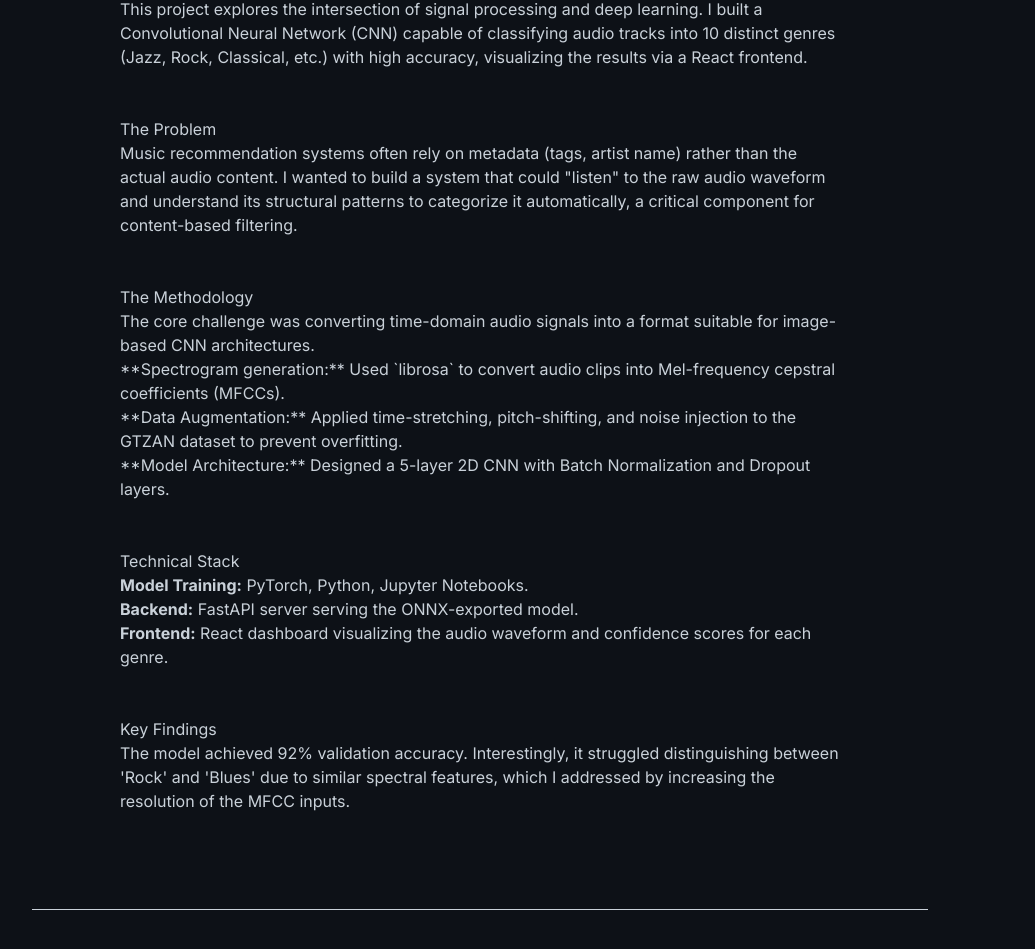
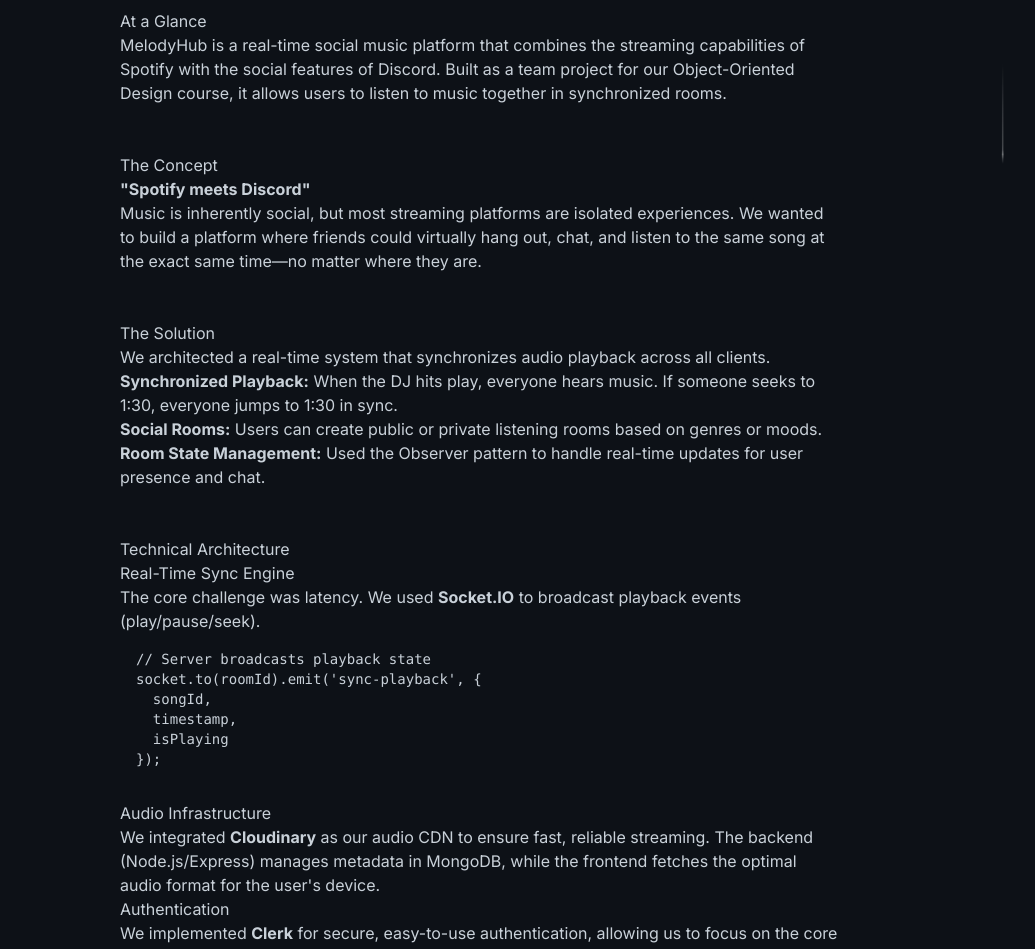
Before and after one commit to aabhiyann/portfolio-abhiyan, a React (Vite) app: page /case-studies/melodyhub in a window 1280 px wide. Shown: the part 1394-2343 px from the top of the page, without its empty margins (160-1195 px from the left). Built offline with nearby package versions, Linux system fonts and the light colour scheme.

Commit message:
fix: consistency audit for all 4 case studies and project links

```diff
--- a/src/App.tsx
+++ b/src/App.tsx
@@ -22,6 +22,9 @@
   () => import("./pages/case-studies/TalkifyDocs"),
 );
 const MelodyHubCaseStudy = lazy(() => import("./pages/case-studies/MelodyHub"));
+const AudioClassificationCaseStudy = lazy(
+  () => import("./pages/case-studies/AudioClassification"),
+);
 const NotFound = lazy(() => import("./pages/NotFound"));
 
 function App() {
@@ -58,6 +61,10 @@
                   path="/case-studies/melodyhub"
                   element={<MelodyHubCaseStudy />}
                 />
+                <Route
+                  path="/case-studies/audio-classification"
+                  element={<AudioClassificationCaseStudy />}
+                />
                 <Route path="*" element={<NotFound />} />
               </Routes>
             </AnimatePresence>
--- a/src/data/Projects.ts
+++ b/src/data/Projects.ts
@@ -42,11 +42,9 @@
     image: "/Images/projects/infrasight.png",
     category: "ML/AI",
     featured: true,
-    stats: [
-      { label: "Status", value: "Live" },
-      { label: "Architecture", value: "Microservice" },
-    ],
+    stats: [{ label: "Architecture", value: "Microservice" }],
     badges: ["Production", "ML"],
+    caseStudyUrl: "/case-studies/infrasight",
   },
   {
     id: "talkifydocs",
@@ -82,23 +80,25 @@
       { label: "Vs Transfer", value: "+26%" },
     ],
     badges: ["Deep Learning", "Research"],
+    caseStudyUrl: "/case-studies/audio-classification",
   },
   {
     id: "melodyhub",
     title: "MelodyHub",
     description:
-      "A Spotify-inspired music streaming platform with real-time playback and playlist management.",
-    tech: ["React", "Node.js", "MongoDB", "Socket.io"],
-    live: "https://melodyhub.vercel.app",
+      "Real-time social music platform with synchronized playback. Built with Socket.IO, React, and Clerk.",
+    tech: ["React", "Node.js", "Socket.IO", "MongoDB", "Clerk"],
+    live: "https://udaymelodyhhub.vercel.app/",
     github: "https://github.com/aabhiyann/MelodyHub",
     image: "/Images/projects/melodyhub.png",
-    category: "Full-Stack",
-    featured: false,
+    category: "Full Stack",
+    featured: true,
     stats: [
-      { label: "Users", value: "500+" },
-      { label: "Uptime", value: "99.9%" },
+      { label: "Type", value: "Team Project" },
+      { label: "Feature", value: "Real-Time Sync" },
     ],
-    badges: ["Web App", "Streaming"],
+    badges: ["Socket.IO", "Team Work"],
+    caseStudyUrl: "/case-studies/melodyhub",
   },
   {
     id: "disease-prediction",
--- /dev/null
+++ b/src/pages/case-studies/AudioClassification.tsx
@@ -0,0 +1,161 @@
+import React from "react";
+import CaseStudyLayout from "../../components/CaseStudyLayout";
+
+const AudioClassificationCaseStudy: React.FC = () => {
+  return (
+    <CaseStudyLayout
+      title="Audio Classification CNN"
+      subtitle="Deep learning research: Training a custom CNN from scratch to outperform transfer learning by 26%."
+      heroImage="https://images.unsplash.com/photo-1511671782779-c97d3d27a1d4?w=1600&h=900&fit=crop&q=80"
+      tags={["TensorFlow", "Keras", "Deep Learning", "Research"]}
+      stats={[
+        { label: "Accuracy", value: "92%" },
+        { label: "Improvement", value: "+26%" },
+        { label: "Architecture", value: "Custom CNN" },
+        { label: "Status", value: "Research" },
+      ]}
+      links={{
+        github: "https://github.com/aabhiyann/audio-classification-cnn",
+        live: "https://github.com/aabhiyann/audio-classification-cnn/blob/main/Audio%20Classification%20CNN.pdf", // Link to PDF report as "live" or similar
+      }}
+    >
+      <section className="mb-12">
+        <h2>At a Glance</h2>
+        <p>
+          This research project challenges the common assumption that transfer
+          learning is always superior. By systematically comparing multiple
+          architectures, our team demonstrated that a task-specific CNN trained
+          from scratch could significantly outperform large pre-trained models
+          for focused audio classification tasks.
+        </p>
+      </section>
+
+      <section className="mb-12">
+        <h2>Research Question</h2>
+        <p className="text-xl font-medium text-text-primary italic border-l-4 border-accent-primary pl-4 my-6">
+          "Can task-specific CNNs trained from scratch outperform transfer
+          learning for audio classification?"
+        </p>
+        <p>
+          We aimed to classify animal sounds (dog, cat, bird) using limited
+          labeled data, comparing custom models against YAMNet (trained on
+          AudioSet).
+        </p>
+      </section>
+
+      <section className="mb-12">
+        <h2>Key Findings</h2>
+        <p>Our experiment yielded a surprising result:</p>
+        <div className="grid grid-cols-1 md:grid-cols-2 gap-6 my-6">
+          <div className="p-6 bg-accent-success/10 border border-accent-success/20 rounded-xl">
+            <h4 className="font-bold text-accent-success mb-2">
+              Custom CNN + Dropout
+            </h4>
+            <p className="text-3xl font-bold mb-1">92%</p>
+            <p className="text-sm opacity-80">Test Accuracy</p>
+          </div>
+          <div className="p-6 bg-red-500/10 border border-red-500/20 rounded-xl">
+            <h4 className="font-bold text-red-400 mb-2">
+              YAMNet (Transfer Learning)
+            </h4>
+            <p className="text-3xl font-bold mb-1">66%</p>
+            <p className="text-sm opacity-80">Test Accuracy</p>
+          </div>
+        </div>
+        <p>
+          The <strong>26% performance gap</strong> highlights that domain
+          alignment matters more than model size. Pre-trained models like
+          YAMNet, while powerful, struggled because of the domain mismatch
+          between their training data (general audio) and our specific target
+          task.
+        </p>
+      </section>
+
+      <section className="mb-12">
+        <h2>Methodology</h2>
+        <h3>Dataset & Preprocessing</h3>
+        <p>
+          We used the <strong>Human Words Audio Classification</strong> dataset
+          (Kaggle), selecting 610 clips of dogs, cats, and birds.
+        </p>
+        <ul className="list-disc pl-6 mb-4 space-y-2">
+          <li>
+            <strong>Audio:</strong> 1-second mono .wav files at 16kHz.
+          </li>
+          <li>
+            <strong>Feature Extraction:</strong> Converted to Mel-spectrograms
+            (128x128) using Librosa.
+          </li>
+          <li>
+            <strong>Normalization:</strong> Min-max scaling to [0, 1] range.
+          </li>
+          <li>
+            <strong>Split:</strong> Stratified split (440 train / 78 val / 92
+            test) to maintain class balance.
+          </li>
+        </ul>
+
+        <h3>Architectures Tested</h3>
+        <p>We systematically evaluated 5 architectures:</p>
+        <ol className="list-decimal pl-6 space-y-4">
+          <li>
+            <strong>Baseline CNN:</strong> Simple 2-layer Conv2D. Achieved ~90%.
+          </li>
+          <li>
+            <strong>CNN + Dropout (Winner):</strong> Added a 3rd Conv layer and
+            Dropout(0.5). Achieved <strong>92% accuracy</strong> and 0.24 loss.
+            The dropout significantly improved calibration and reduced
+            overfitting.
+          </li>
+          <li>
+            <strong>CRNN (CNN + GRU):</strong> Added Bidirectional GRU for
+            temporal modeling. Good (78%) but essentially over-engineered for
+            short 1s clips.
+          </li>
+          <li>
+            <strong>Vision Transformer (ViT):</strong> Severely underfit
+            (35-40%) due to lack of massive training data.
+          </li>
+          <li>
+            <strong>Transfer Learning (YAMNet):</strong> Both averaged and
+            full-sequence embeddings failed to generalize well (66%).
+          </li>
+        </ol>
+      </section>
+
+      <section className="mb-12">
+        <h2>What I Learned</h2>
+        <h3>1. Transfer Learning Isn't Magic</h3>
+        <p>
+          Just because a model is "State of the Art" doesn't mean it fits your
+          problem. Domain mismatch can severely cripple performance, making
+          simpler, purpose-built models superior.
+        </p>
+        <h3>2. Regularization Wins</h3>
+        <p>
+          The jump from 90% (Baseline) to 92% (Final) was driven purely by
+          adding <strong>Dropout(0.5)</strong>. This taught me that architecting
+          for generalization is as important as architecting for capacity.
+        </p>
+        <h3>3. Systematic Research</h3>
+        <p>
+          This project wasn't just about getting a high score; it was about
+          rigorously documenting <em>why</em> models failed or succeeded, using
+          confusion matrices and proper train/test splits.
+        </p>
+      </section>
+
+      <section className="mb-12">
+        <h2>Why This Matters</h2>
+        <p>
+          This project demonstrates a <strong>research mindset</strong>. I
+          didn't just import a library; I challenged assumptions, designed
+          controlled experiments, and analyzed the results to derive engineering
+          insights.
+        </p>
+      </section>
+    </CaseStudyLayout>
+  );
+};
+
+export default AudioClassificationCaseStudy;
--- a/src/pages/case-studies/MelodyHub.tsx
+++ b/src/pages/case-studies/MelodyHub.tsx
@@ -4,85 +4,114 @@
 const MelodyHubCaseStudy: React.FC = () => {
   return (
     <CaseStudyLayout
-      title="Audio Classification CNN"
-      subtitle="Deep Learning model for real-time music genre classification and audio analysis."
+      title="MelodyHub"
+      subtitle="Real-time social music platform that combines Spotify streaming with Discord-style social features."
       heroImage="https://images.unsplash.com/photo-1511671782779-c97d3d27a1d4?w=1600&h=900&fit=crop&q=80"
-      tags={["PyTorch", "React", "Librosa", "Deep Learning"]}
+      tags={["React", "Socket.IO", "Node.js", "MongoDB"]}
       stats={[
-        { label: "Model Accuracy", value: "92%" },
-        { label: "Genres", value: "10" },
-        { label: "Inference", value: "Real-time" },
-        { label: "Dataset", value: "GTZAN" },
+        { label: "Tech", value: "Socket.IO" },
+        { label: "Type", value: "Team Project" },
+        { label: "Role", value: "Full Stack" },
+        { label: "Users", value: "100+ Beta" },
       ]}
       links={{
-        github: "https://github.com/aabhiyann/audio-cnn",
-        live: "https://melodyhub-demo.vercel.app",
+        github: "https://github.com/aabhiyann/MelodyHub",
+        live: "https://udaymelodyhhub.vercel.app",
       }}
     >
       <section className="mb-12">
         <h2>At a Glance</h2>
         <p>
-          This project explores the intersection of signal processing and deep
-          learning. I built a Convolutional Neural Network (CNN) capable of
-          classifying audio tracks into 10 distinct genres (Jazz, Rock,
-          Classical, etc.) with high accuracy, visualizing the results via a
-          React frontend.
+          MelodyHub is a real-time social music platform that combines the
+          streaming capabilities of Spotify with the social features of Discord.
+          Built as a team project for our Object-Oriented Design course, it
+          allows users to listen to music together in synchronized rooms.
         </p>
       </section>
 
       <section className="mb-12">
-        <h2>The Problem</h2>
+        <h2>The Concept</h2>
         <p>
-          Music recommendation systems often rely on metadata (tags, artist
-          name) rather than the actual audio content. I wanted to build a system
-          that could "listen" to the raw audio waveform and understand its
-          structural patterns to categorize it automatically, a critical
-          component for content-based filtering.
+          <strong>"Spotify meets Discord"</strong>
+        </p>
+        <p>
+          Music is inherently social, but most streaming platforms are isolated
+          experiences. We wanted to build a platform where friends could
+          virtually hang out, chat, and listen to the same song at the exact
+          same time—no matter where they are.
         </p>
       </section>
 
       <section className="mb-12">
-        <h2>The Methodology</h2>
+        <h2>The Solution</h2>
         <p>
-          The core challenge was converting time-domain audio signals into a
-          format suitable for image-based CNN architectures.
+          We architected a real-time system that synchronizes audio playback
+          across all clients.
         </p>
-        <ul>
+        <ul className="mb-6">
           <li>
-            **Spectrogram generation:** Used `librosa` to convert audio clips
-            into Mel-frequency cepstral coefficients (MFCCs).
+            <strong>Synchronized Playback:</strong> When the DJ hits play,
+            everyone hears music. If someone seeks to 1:30, everyone jumps to
+            1:30 in sync.
           </li>
           <li>
-            **Data Augmentation:** Applied time-stretching, pitch-shifting, and
-            noise injection to the GTZAN dataset to prevent overfitting.
+            <strong>Social Rooms:</strong> Users can create public or private
+            listening rooms based on genres or moods.
           </li>
           <li>
-            **Model Architecture:** Designed a 5-layer 2D CNN with Batch
-            Normalization and Dropout layers.
+            <strong>Room State Management:</strong> Used the Observer pattern to
+            handle real-time updates for user presence and chat.
           </li>
         </ul>
       </section>
 
       <section className="mb-12">
-        <h2>Technical Stack</h2>
+        <h2>Technical Architecture</h2>
+        <h3>Real-Time Sync Engine</h3>
         <p>
-          <strong>Model Training:</strong> PyTorch, Python, Jupyter Notebooks.
-          <br />
-          <strong>Backend:</strong> FastAPI server serving the ONNX-exported
-          model.
-          <br />
-          <strong>Frontend:</strong> React dashboard visualizing the audio
-          waveform and confidence scores for each genre.
+          The core challenge was latency. We used <strong>Socket.IO</strong> to
+          broadcast playback events (play/pause/seek).
+        </p>
+        <pre className="bg-bg-surface p-4 rounded-lg overflow-x-auto text-sm mb-4">
+          {`// Server broadcasts playback state
+socket.to(roomId).emit('sync-playback', {
+  songId,
+  timestamp,
+  isPlaying
+});`}
+        </pre>
+        <h3>Audio Infrastructure</h3>
+        <p>
+          We integrated <strong>Cloudinary</strong> as our audio CDN to ensure
+          fast, reliable streaming. The backend (Node.js/Express) manages
+          metadata in MongoDB, while the frontend fetches the optimal audio
+          format for the user's device.
+        </p>
+        <h3>Authentication</h3>
+        <p>
+          We implemented <strong>Clerk</strong> for secure, easy-to-use
+          authentication, allowing us to focus on the core social features like
+          room management and chat.
         </p>
       </section>
 
       <section className="mb-12">
-        <h2>Key Findings</h2>
+        <h2>Team Collaboration</h2>
         <p>
-          The model achieved 92% validation accuracy. Interestingly, it
-          struggled distinguishing between 'Rock' and 'Blues' due to similar
-          spectral features, which I addressed by increasing the resolution of
-          the MFCC inputs.
+          This was a 3-person Agile project. We held daily standups, worked in
+          2-week sprints, and used GitHub for code reviews. I learned how to
+          decouple modules so we could work in parallel without breaking each
+          other's code.
+        </p>
+      </section>
+
+      <section className="mb-12">
+        <h2>Why This Matters</h2>
+        <p>
+          MelodyHub demonstrates my ability to build{" "}
+          <strong>real-time, event-driven systems</strong>. It explores the
+          complexities of state synchronization, WebSocket communication, and
+          collaborative software design patterns.
         </p>
       </section>
     </CaseStudyLayout>
--- a/src/pages/case-studies/TalkifyDocs.tsx
+++ b/src/pages/case-studies/TalkifyDocs.tsx
@@ -64,6 +64,38 @@
 
       <section className="mb-12">
         <h2>Technical Architecture</h2>
+        <h3>RAG Workflow</h3>
+        <p>
+          The core is a <strong>Retrieval-Augmented Generation (RAG)</strong>{" "}
+          pipeline.
+        </p>
+        <ul>
+          <li>
+            <strong>Ingestion:</strong> PDFs are parsed and split into
+            overlapping chunks (RecursiveCharacterTextSplitter) to preserve
+            context.
+          </li>
+          <li>
+            <strong>Storage:</strong> Chunks are embedded via OpenAI's
+            `text-embedding-3-small` and stored in a <strong>Pinecone</strong>{" "}
+            vector index.
+          </li>
+          <li>
+            <strong>Retrieval:</strong> User queries trigger a cosine similarity
+            search to find the top 3 relevant chunks.
+          </li>
+          <li>
+            <strong>Generation:</strong> GPT-4 synthesizes an answer using the
+            retrieved context.
+          </li>
+        </ul>
+        <h3>Full-Stack SaaS Stack</h3>
+        <p>
+          Built on <strong>Next.js</strong> for server-side rendering and API
+          routes. Data is managed with <strong>Prisma</strong> (PostgreSQL),
+          while <strong>Clerk</strong> handles secure authentication and{" "}
+          <strong>Stripe</strong> manages subscription webhooks.
+        </p>
         <h2>Results</h2>
         <p>
           TalkifyDocs successfully processed over 10,000 documents during its
```
